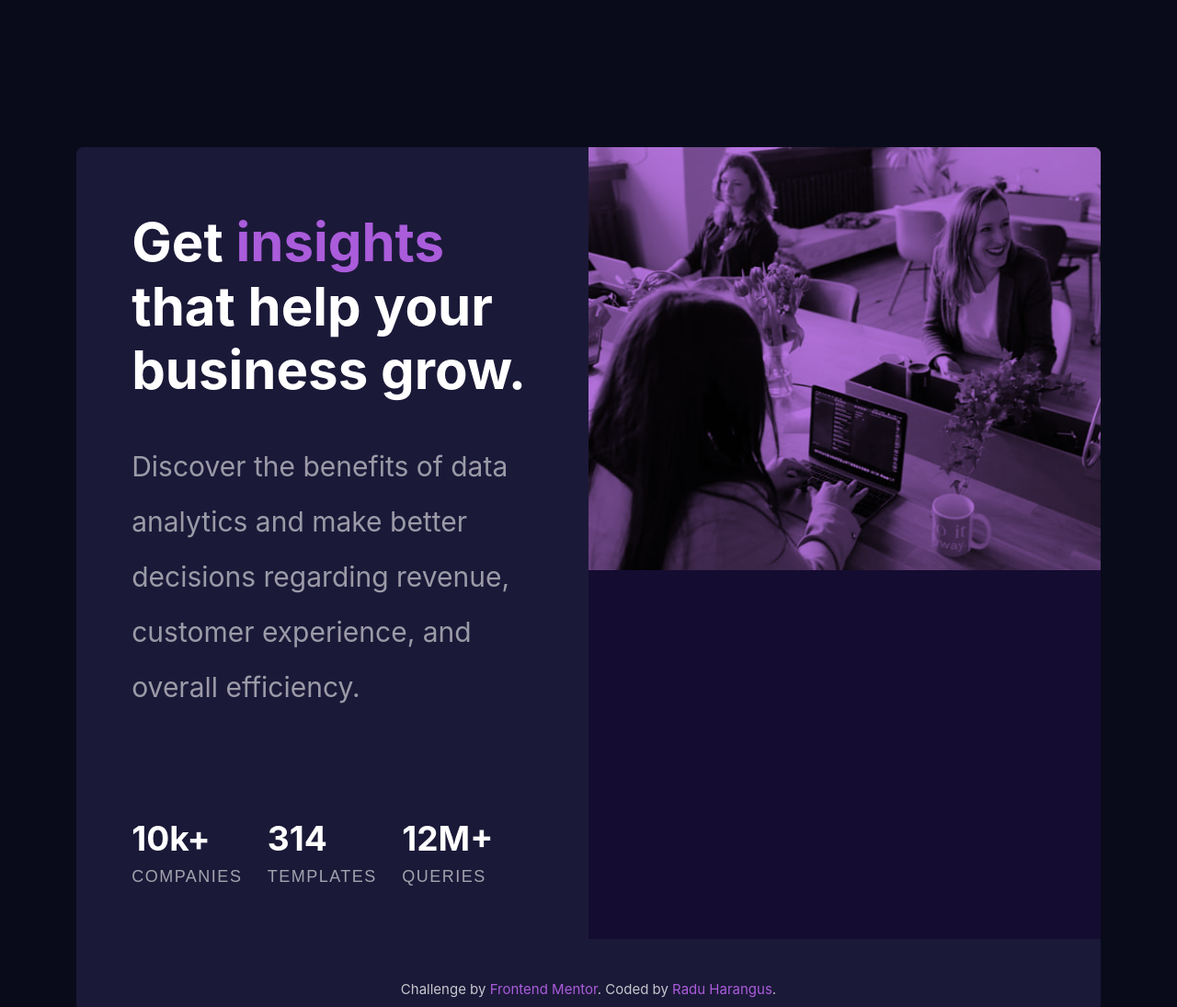
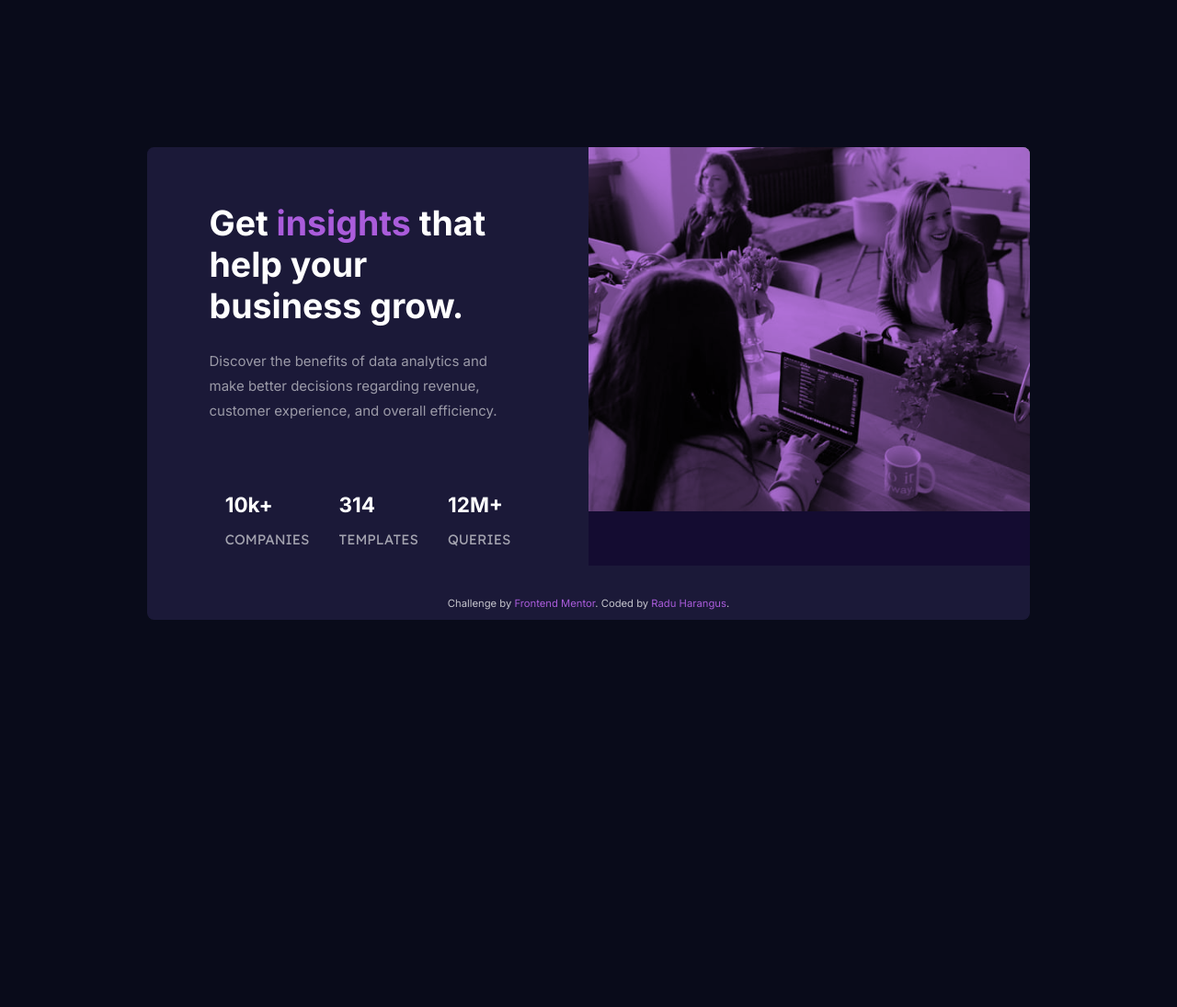
Before and after one commit to Radoogle/stats-preview-card-component, a plain HTML site: page index.html in a window 1280 px wide. Shown: the top 1095 px of the page at 92% size. After the commit the page ends 834 px from the top, so only its background shows below. Drawn offline with Linux system fonts and the light colour scheme.

Commit message:
more adjustments

```diff
--- a/index.html
+++ b/index.html
@@ -7,6 +7,9 @@
   <!-- displays site properly based on user's device -->
 
   <link rel="icon" type="image/png" sizes="32x32" href="./images/favicon-32x32.png">
+  <link rel="preconnect" href="https://fonts.googleapis.com">
+<link rel="preconnect" href="https://fonts.gstatic.com" crossorigin>
+<link href="https://fonts.googleapis.com/css2?family=Inter:wght@400;700&family=Lexend+Deca&display=swap" rel="stylesheet">
   <link rel="stylesheet" href="style.css">
   <title>Frontend Mentor | Stats preview card component</title>
 </head>
@@ -15,8 +18,14 @@
   <main>
     <div class="container">
       <div class="img-container">
-        <img src="./images/image-header-mobile.jpg" alt="" class="hero-img mobile">
-        <img src="./images/image-header-desktop.jpg" alt="" class="hero-img desktop">
+        <div class="img-wrapper mobile">
+          <img src="./images/image-header-mobile.jpg" alt="" class="hero-img">
+        </div>
+        <div class="img-wrapper desktop">
+          <img src="./images/image-header-desktop.jpg" alt="" class="hero-img">
+        </div>
+
+
       </div>
 
       <div class="hero">
--- a/style.css
+++ b/style.css
@@ -16,11 +16,11 @@
 *::before,
 *::after {
   box-sizing: border-box;
+  margin: 0;
+  padding: 0;
 }
 
 body {
-  margin: 0;
-  padding: 0;
   font-family: var(--ff-primary);
   font-size: var(--fs-primary);
   color: var(--clr-neutral-400);
@@ -29,12 +29,6 @@ body {
 
 ul {
   list-style-type: none;
-}
-
-ul,
-li {
-  margin: 0;
-  padding: 0;
 }
 
 li {
@@ -53,8 +47,8 @@ img {
 h1,
 .stats-heading {
   color: var(--clr-neutral-500);
-  line-height: 1.2;
-  font-size: 1.875em;
+  font-size: 1.5em;
+  margin-bottom: 0.65em;
 }
 
 .desktop {
@@ -62,7 +56,7 @@ h1,
 }
 
 .stats-heading {
-  font-size: 1.65em;
+  font-size: 1.5em;
   font-family: var(--ff-primary);
   font-weight: 700;
 }
@@ -71,9 +65,7 @@ h1,
   color: var(--clr-neutral-300);
   text-transform: uppercase;
   font-family: var(--ff-secondary);
-  font-size: 0.8em;
   margin-top: 0.5em;
-  letter-spacing: 1.5px;
 }
 
 li:last-of-type .stats-heading {
@@ -86,13 +78,12 @@ li:last-of-type .stats-heading {
 
 .hero-text {
   color: var(--clr-neutral-400);
-  line-height: 2;
   opacity: 0.75;
 }
 
 .container {
   background-color: var(--clr-primary-700);
-  max-width: 87%;
+  max-width: 75%;
   margin: 5.5rem auto;
   border-radius: 0.5em;
   overflow: hidden;
@@ -109,7 +100,7 @@ li:last-of-type .stats-heading {
   grid-area: img;
 }
 
-.img-container::before {
+.img-wrapper::before {
   content: "";
   background-color: var(--clr-primary-400);
   height: 100%;
@@ -120,7 +111,7 @@ li:last-of-type .stats-heading {
 }
 
 .hero {
-  padding: 1em 2em;
+  padding: 1em 1.65em 0;
   text-align: center;
   grid-area: hero;
 }
@@ -129,33 +120,19 @@ footer {
   margin: 3em 1em 1em;
   text-align: center;
   grid-area: footer;
+  font-size: 0.75em;
 }
 
-@media (min-width: 376px) {
-  .desktop {
-    display: inline;
+@media (min-width: 600px) {
+  .img-container {
+    display: block;
+    margin: 0 auto;
   }
-
-  .mobile {
-    display: none;
-  }
-
-  .container {
-    margin: 10rem auto;
-    grid-template-columns: 50% 50%;
-    grid-template-areas:
-      "hero img"
-      "footer footer";
-  }
-
-  .hero {
-    padding: 2em 4em;
-    text-align: left;
-  }
-
   ul {
     width: 90%;
-    text-align: justify; /* for this to work we need the after pseudo element */
+    margin: 0 auto;
+    text-align: justify;
+    /* for this to work we need the after pseudo element */
   }
 
   li {
@@ -169,16 +146,36 @@ footer {
     width: 100%;
     display: inline-block;
   }
+}
+
+@media (min-width: 1115px) {
+  .desktop {
+    display: inline;
+  }
+
+  .mobile {
+    display: none;
+  }
 
   h1 {
-    font-size: 3.875em;
+    font-size: 2.5em;
+  }
+
+  .container {
+    margin: 10rem auto;
+    grid-template-columns: 50% 50%;
+    grid-template-areas:
+      "hero img"
+      "footer footer";
+  }
+
+  .hero {
+    padding: 4em 4.5em 0;
+    text-align: left;
   }
 
   .hero-text {
-    font-size: 2em;
-  }
-
-  .stats {
-    font-size: 1.5em;
+    line-height: 1.8;
+    padding: 0 2em 0 0;
   }
 }
```
